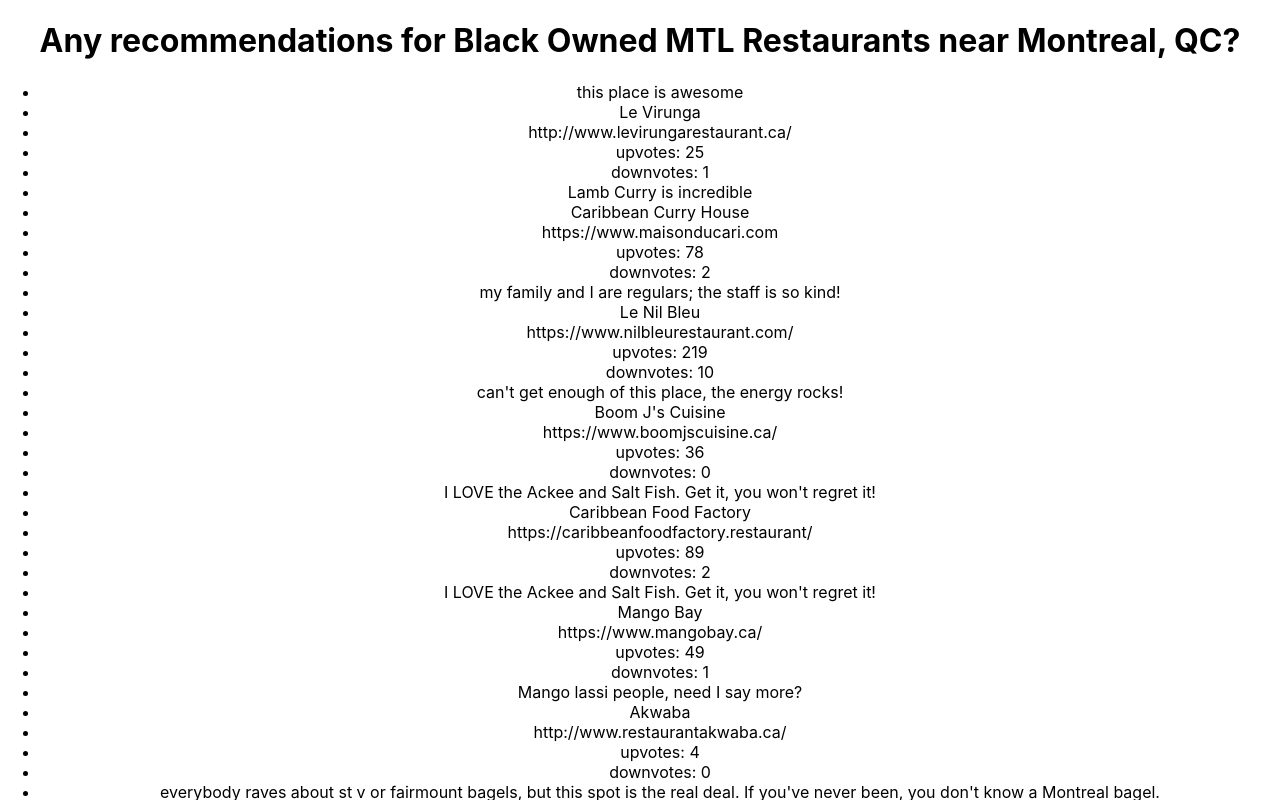
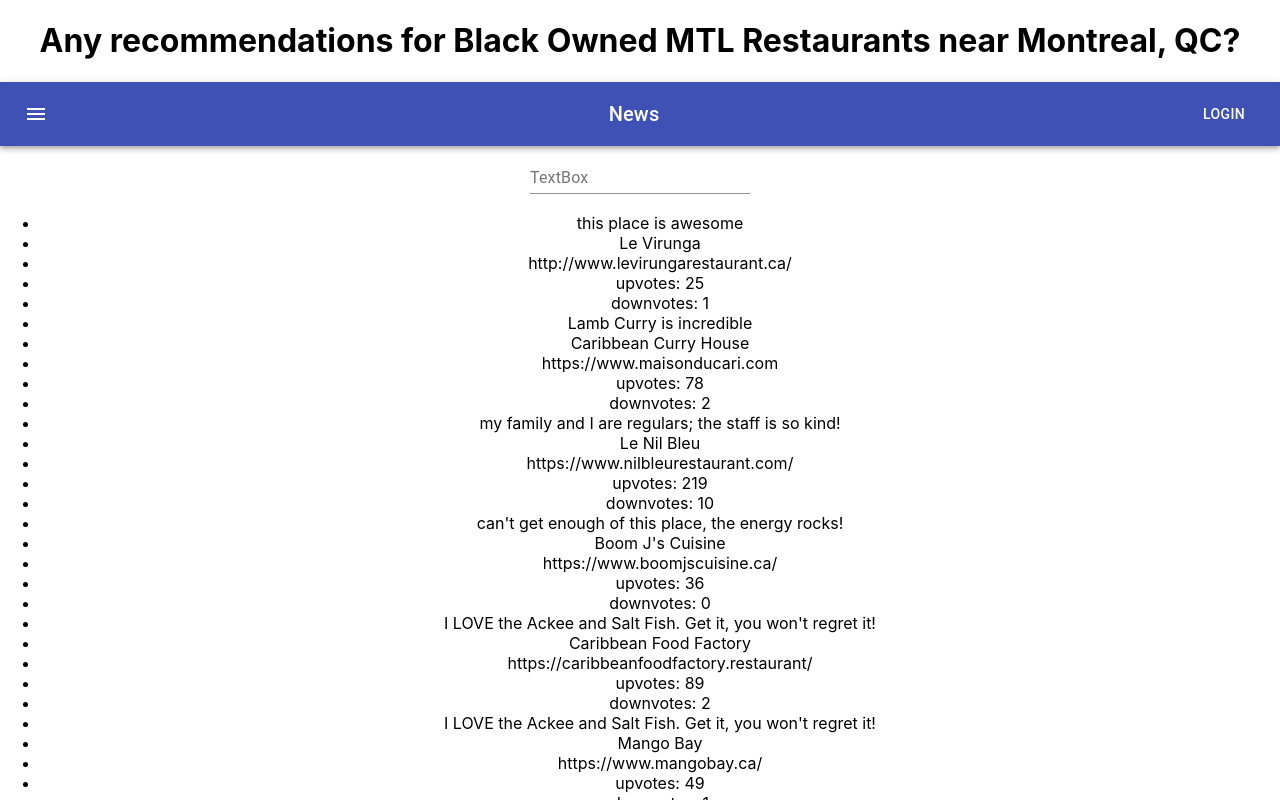
Before and after one commit to conste11ations/reco, a React (Create React App) app: page / in a window 1280 px wide. Shown: the top 800 px of the page. Built offline with nearby package versions, Linux system fonts and the light colour scheme.

Commit message:
installed material ui core and icons

```diff
--- a/package.json
+++ b/package.json
@@ -3,6 +3,8 @@
   "version": "0.1.0",
   "private": true,
   "dependencies": {
+    "@material-ui/core": "^4.10.1",
+    "@material-ui/icons": "^4.9.1",
     "@testing-library/jest-dom": "^4.2.4",
     "@testing-library/react": "^9.3.2",
     "@testing-library/user-event": "^7.1.2",
--- a/src/components/Nav.js
+++ b/src/components/Nav.js
@@ -1,9 +1,45 @@
 import React from 'react';
+import { makeStyles } from '@material-ui/core/styles';
+import AppBar from '@material-ui/core/AppBar';
+import Toolbar from '@material-ui/core/Toolbar';
+import TextField from '@material-ui/core/TextField';
+import Typography from '@material-ui/core/Typography';
+import Button from '@material-ui/core/Button';
+import IconButton from '@material-ui/core/IconButton';
+import MenuIcon from '@material-ui/icons/Menu';
 
-function Nav({ name, location }) {
-  return <div>
-    <h1>Any recommendations for {name} near {location}?</h1>
-  </div>
+const useStyles = makeStyles((theme) => ({
+  root: {
+    flexGrow: 1,
+  },
+  menuButton: {
+    marginRight: theme.spacing(2),
+  },
+  title: {
+    flexGrow: 1,
+  },
+}));
+
+
+export default function Nav({ name, location }) {
+  const classes = useStyles();
+  return (
+    <>
+      <h1>Any recommendations for {name} near {location}?</h1>
+      <AppBar position="static">
+        <Toolbar>
+          <IconButton edge="start" className={classes.menuButton} color="inherit" aria-label="menu">
+            <MenuIcon />
+          </IconButton>
+          <Typography variant="h6" className={classes.title}>
+            News
+          </Typography>
+          <Button color="inherit">Login</Button>
+        </Toolbar>
+      </AppBar>
+      <TextField
+        placeholder="Placeholder"
+        label="TextBox" />
+    </>
+  )
 }
-
-export default Nav;
```
Also changed, not shown: 1 other file (tests, documents, lock files or other folders).
